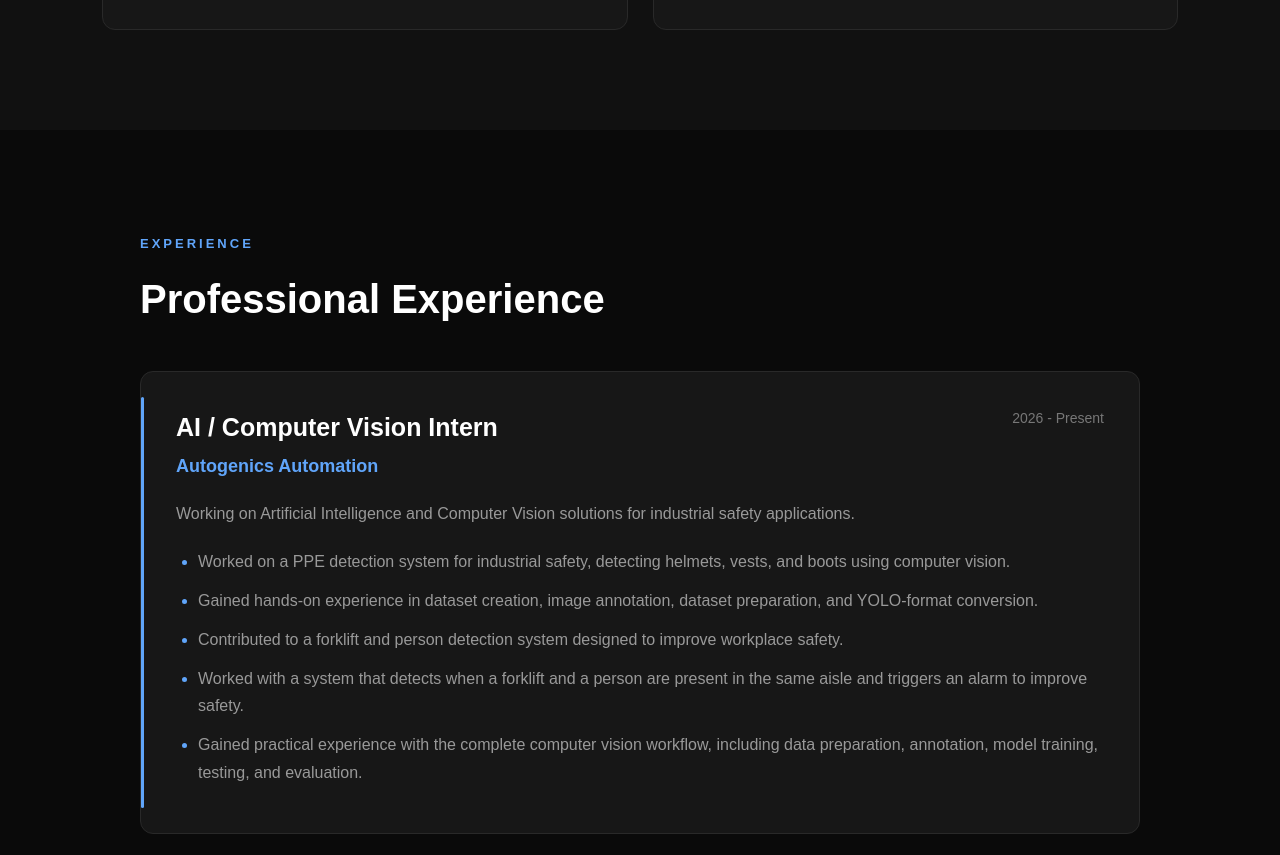
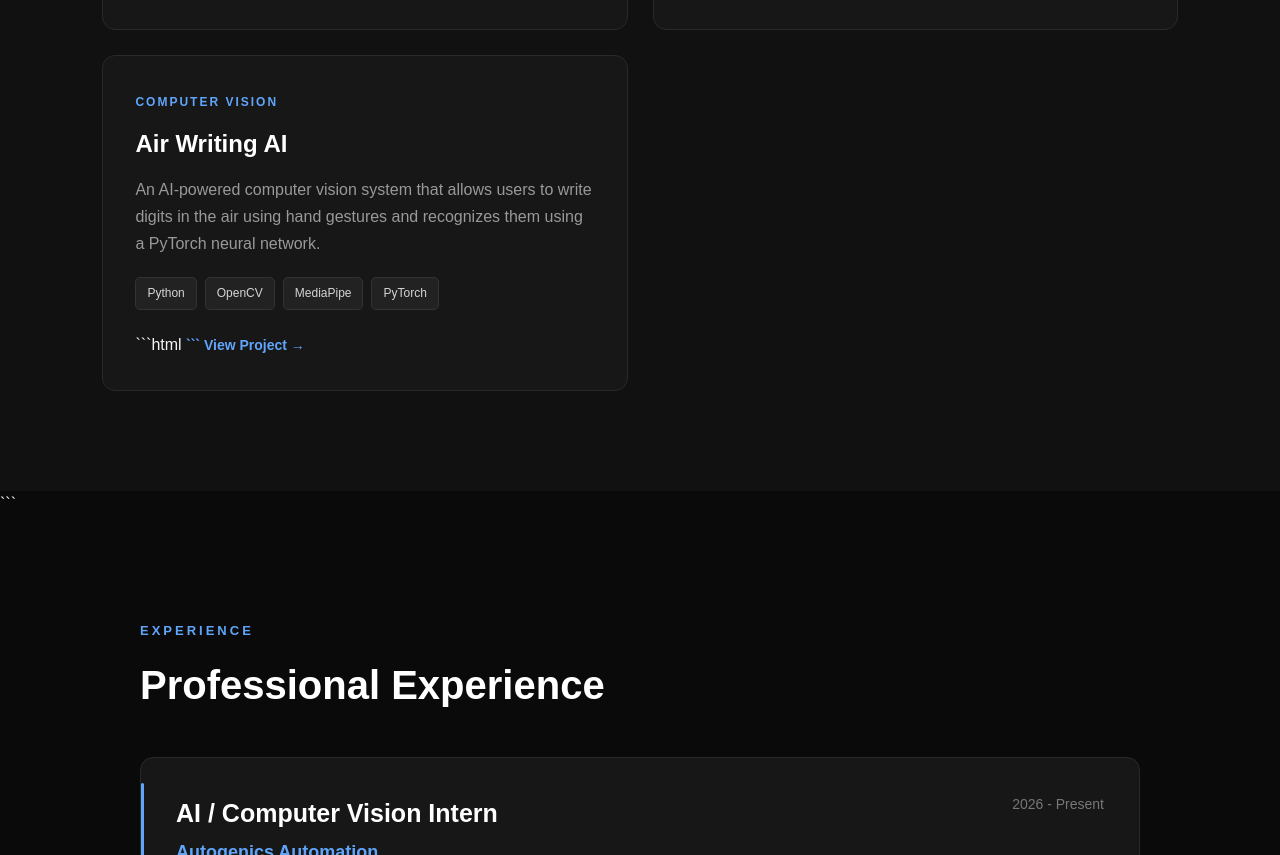
Before and after one commit to Kashif213-umt/AI_Portfolio, a plain HTML site: page index.html in a window 1280 px wide. Shown: the part 3491-4346 px from the top of the page. Drawn offline with Linux system fonts and the light colour scheme.

Commit message:
Add files via upload

````diff
--- a/index.html
+++ b/index.html
@@ -406,6 +406,8 @@
 
 
     <!-- =========================================
+       ```html
+<!-- ==========================================
      PROJECTS SECTION
 ========================================== -->
 
@@ -430,6 +432,7 @@
 
         <div class="projects-grid">
 
+            <!-- PPE Detection System -->
             <div class="project-card">
 
                 <div class="project-content">
@@ -463,6 +466,7 @@
             </div>
 
 
+            <!-- Student Performance Prediction -->
             <div class="project-card">
 
                 <div class="project-content">
@@ -496,6 +500,7 @@
             </div>
 
 
+            <!-- Customer Churn Classification -->
             <div class="project-card">
 
                 <div class="project-content">
@@ -529,6 +534,7 @@
             </div>
 
 
+            <!-- Image Classification -->
             <div class="project-card">
 
                 <div class="project-content">
@@ -561,11 +567,55 @@
 
             </div>
 
+
+            <!-- Air Writing AI -->
+            <div class="project-card">
+
+                <div class="project-content">
+
+                    <span class="project-type">
+                        COMPUTER VISION
+                    </span>
+
+                    <h3>
+                        Air Writing AI
+                    </h3>
+
+                    <p>
+                        An AI-powered computer vision system that allows
+                        users to write digits in the air using hand
+                        gestures and recognizes them using a PyTorch
+                        neural network.
+                    </p>
+
+                    <div class="project-tech">
+                        <span>Python</span>
+                        <span>OpenCV</span>
+                        <span>MediaPipe</span>
+                        <span>PyTorch</span>
+                    </div>
+
+                    ```html
+<a href="https://github.com/Kashif213-umt/Air-Writing-AI"
+   class="project-link"
+   target="_blank">
+```
+
+                        View Project →
+                    </a>
+
+                </div>
+
+            </div>
+
+
         </div>
 
     </div>
 
 </section>
+```
+
 
 
     <!-- =========================================
````
Lines whose indentation alone changed are shown as unchanged.
